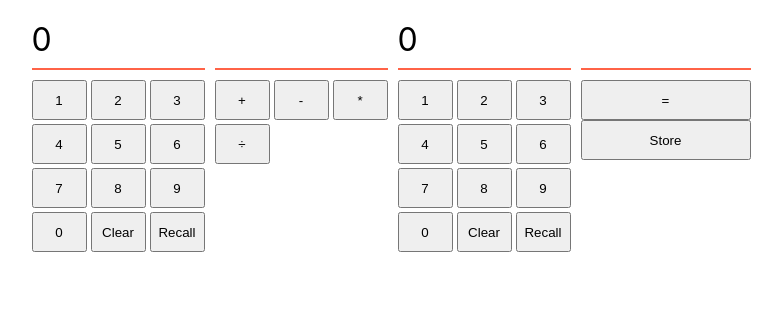
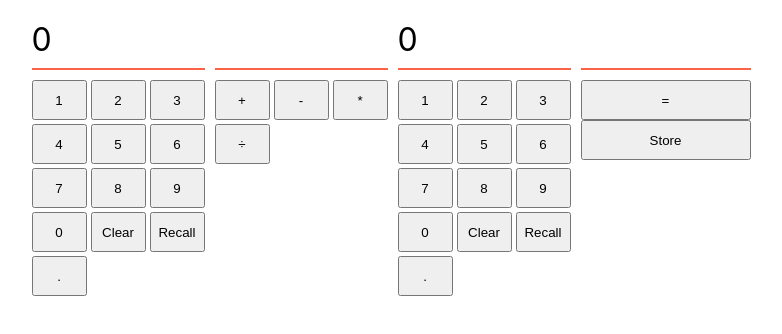
Before and after one commit to boolean-uk/react-state-calculator, a React (Vite) app: page / in a window 1280 px wide. Shown: the top 334 px of the page, without its empty margins (249-1031 px from the left). Built offline with nearby package versions, Linux system fonts and the light colour scheme.

Commit message:
separator function working, tweaking if statements

```diff
--- a/src/App.jsx
+++ b/src/App.jsx
@@ -9,6 +9,7 @@ function App() {
   const [answer, setAnswer] = useState('')
   const [store, setStore] = useState('')
   const [recall, setRecall] = useState('')
+  const [decimal, setDecimal] = useState('')
 
   function handleNumClick1(e) {
     if (numOne === 0) {
@@ -61,11 +62,22 @@ function App() {
   console.log(store)
 
   function recallAnswer() {
+    recall === '' ? setNumOne(store) : setNumOne(recall)
     setRecall(store)
     setNumOne(store)
     setNumTwo(0)
     setOperator('')
     setAnswer('')
+  }
+
+  function handleDecimalClick() {
+    if (numOne === 0) {
+      setNumOne('0.')
+    } else if (numOne.includes('.')) {
+      setNumOne(numOne)
+    } else {
+      setNumOne(numOne + '.')
+    }
   }
 
   return (
@@ -85,6 +97,7 @@ function App() {
           <button onClick={handleNumClick1}value='0'>0</button>
           <button onClick={handleClearClick}>Clear</button>
           <button onClick={recallAnswer}>Recall</button>
+          <button onClick={handleDecimalClick}>.</button>
         </div>
       </div>
 
@@ -113,6 +126,7 @@ function App() {
           <button onClick={handleNumClick2}value='0'>0</button>
           <button onClick={handleClearClick}>Clear</button>
           <button onClick={recallAnswer}>Recall</button>
+          <button onClick={handleDecimalClick}>.</button>
         </div>
       </div>
       <div className="panel answer">
```
